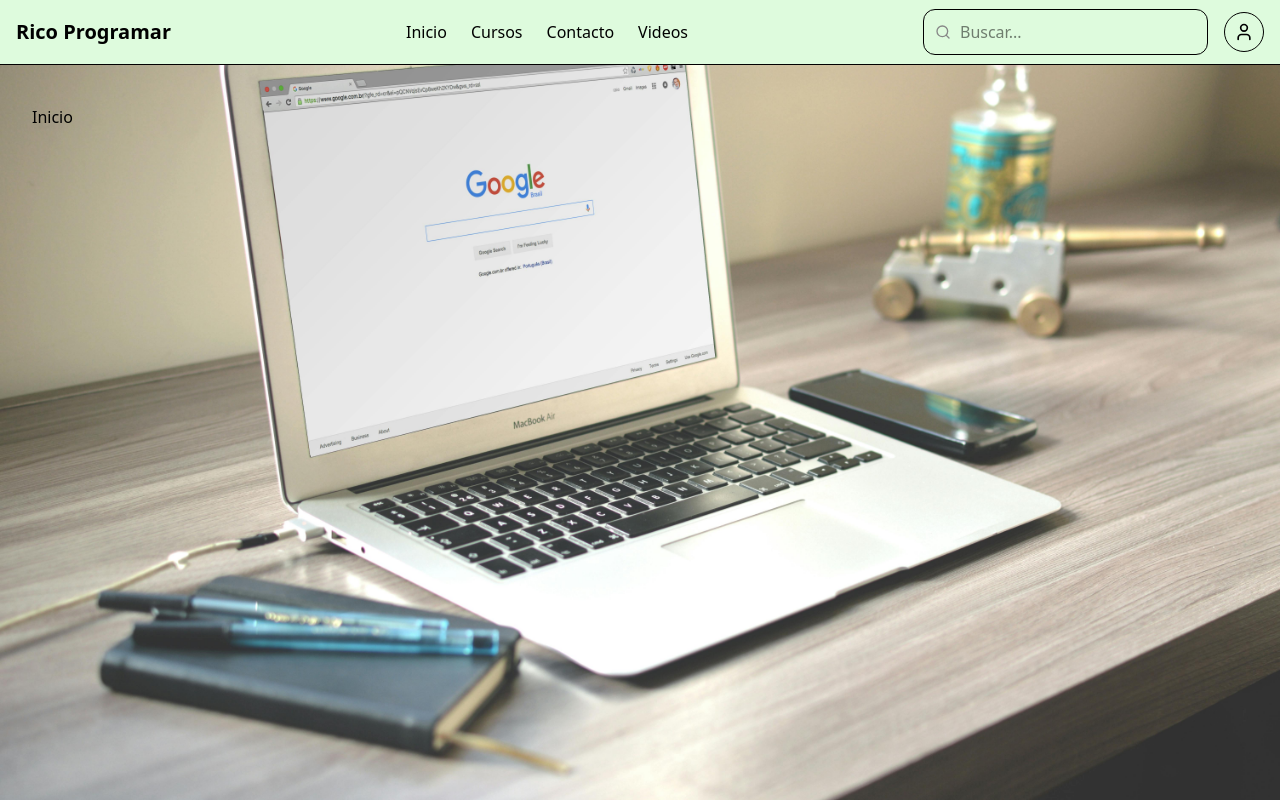
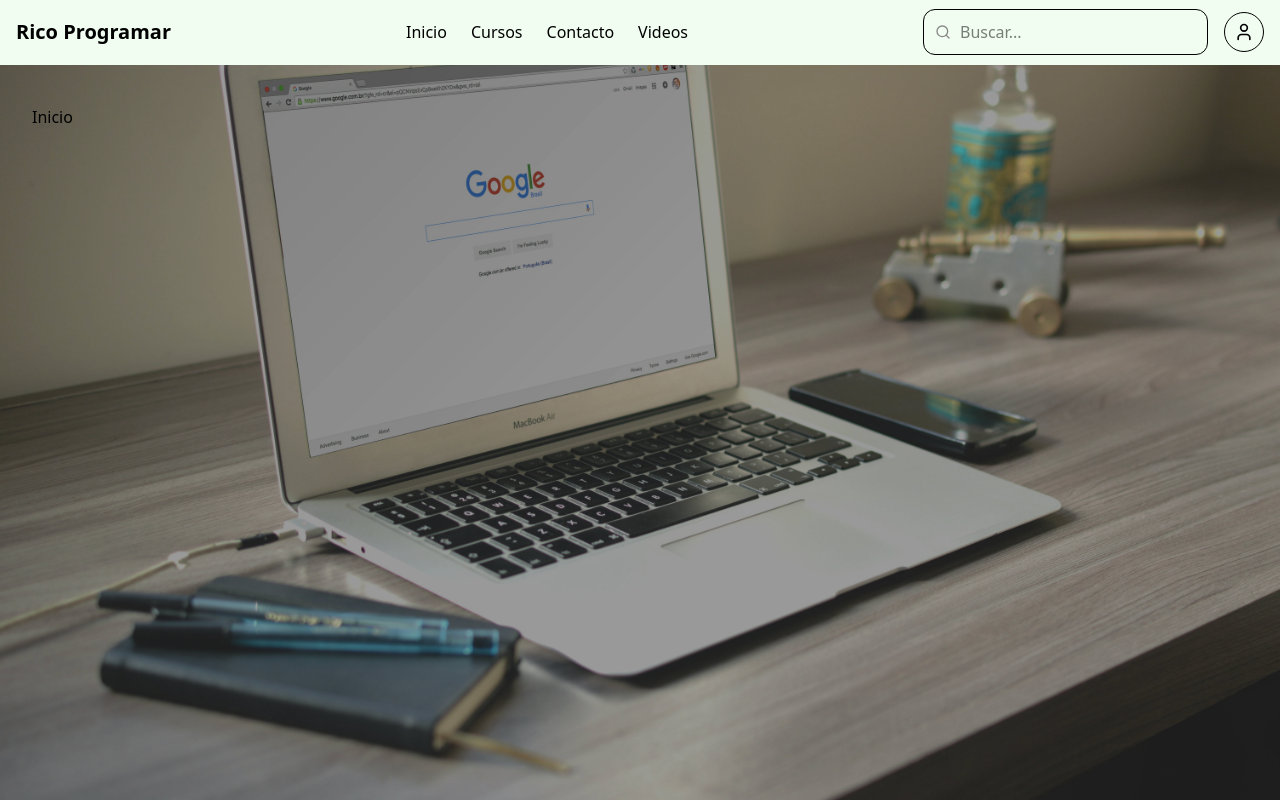
Before and after one commit to Fede01-code/actividades-react, a React (Vite) app: page / in a window 1280 px wide. Built offline with nearby package versions, Linux system fonts and the light colour scheme.

Commit message:
style: navbar transparente controlada desde el mainlayout, puede ser solida o transparente

```diff
--- a/src/shared/layout/MainLayout.jsx
+++ b/src/shared/layout/MainLayout.jsx
@@ -1,5 +1,5 @@
 import Navbar from "./Navbar";
-import herobg from "@/assets/images/imagen-hero.jpg"
+import herobg from "@/assets/images/imagen-hero.jpg";
 import { Outlet } from "react-router-dom";
 
 export default function MainLayout (){
@@ -10,8 +10,13 @@ export default function MainLayout (){
                 style = {{backgroundImage:`url(${herobg})`}}>
             </div>
 
+            {/* filtro */}
+            <div className="absolute inset-0 -z-10 bg-black/40"></div>
+
             {/* componente Nabvar creado anteriormente */}
-            <Navbar/>
+            <header className="relative z-20">
+                <Navbar variant="solid" />
+            </header>
             <main className="mx-auto max-w7 px-4 py-6">
                 <Outlet/>
             </main>
--- a/src/shared/layout/Navbar.jsx
+++ b/src/shared/layout/Navbar.jsx
@@ -3,11 +3,17 @@ import { Link } from "react-router-dom";
 import { useState } from "react";
 
 
-const Navbar = () => {
+const Navbar = ({variant = "solid"}) => {
     const [isOpen, setIsOpen] = useState(false);
 
   return (
-    <nav className="w-full border-b bg-brand-soft">
+    <nav className=
+      // Estos son los estilos del navbar para que quede transparente
+      { `w-full border-b transition-colors duration-300 ${
+          variant === "transparent"
+          ? "bg-transparent border-transparent absolute top-0 left-0 z-30"
+          : "bg-brand border-border"
+        }`}>
       <div className="mx-auto max-w-7xl px-4">
         <div className="flex h-16 items-center justify-between">
 
```
